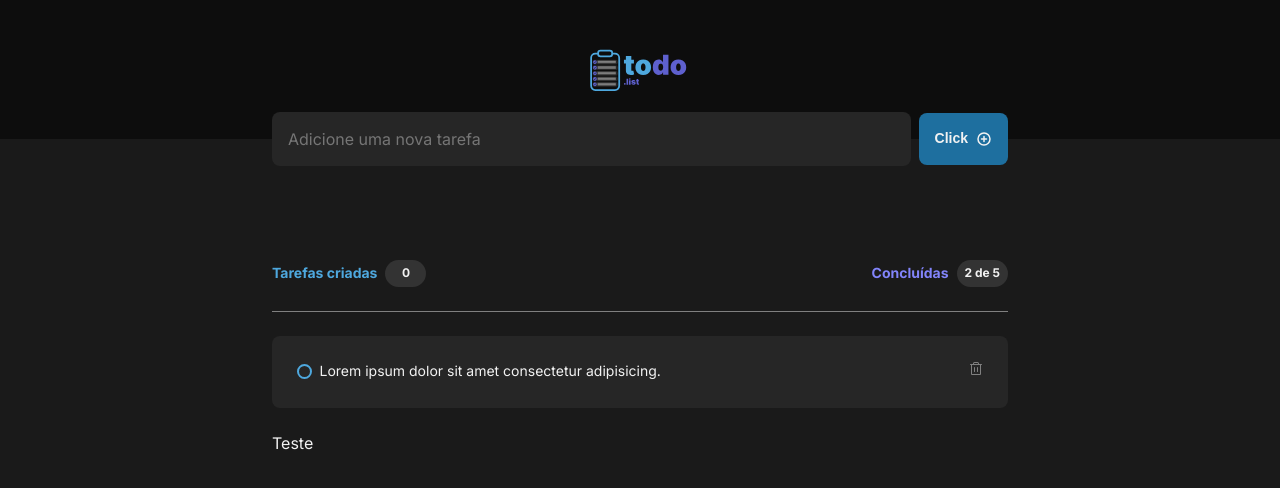
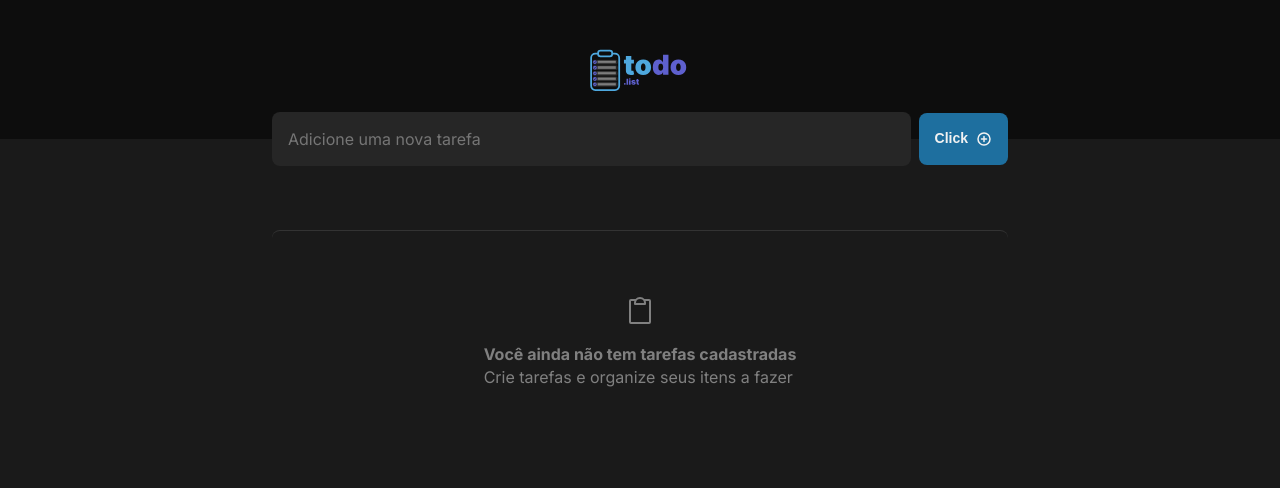
Before and after one commit to leosgarbi/react-to-do-list, a React (Vite) app: page / in a window 1280 px wide. Shown: the top 488 px of the page. Built offline with nearby package versions, Linux system fonts and the light colour scheme.

Commit message:
feat: create empty content

```diff
--- a/src/App.tsx
+++ b/src/App.tsx
@@ -3,7 +3,7 @@ import * as Styled from './App.styled';
 import { Header } from './components/Header';
 import { Input } from './components/Input';
 import { Button } from './components/Input/components/Button';
-import Task from './components/Task';
+import { Empty } from './components/Task/components/Empty';
 import './global.css';
 
 export default function App() {
@@ -20,7 +20,7 @@ export default function App() {
           </Button>
         </Styled.Container>
 
-        <Task name={'Teste'} />
+        <Empty />
       </Styled.Content>
     </Styled.Main>
   );
--- a/src/components/Task/components/Empty/index.tsx
+++ b/src/components/Task/components/Empty/index.tsx
@@ -1,13 +1,14 @@
-import styles from './Empty.module.css';
+import { Clipboard } from '@phosphor-icons/react';
+import * as Styled from './styled';
 
 export function Empty() {
   return (
-    <div className={styles.container}>
-      <img src='/clipboard.png' alt='ícone de prancheta' />
-      <p>
+    <Styled.Container>
+      <Clipboard size={32} />
+      <Styled.TextInfo>
         <strong>Você ainda não tem tarefas cadastradas</strong>
         Crie tarefas e organize seus itens a fazer
-      </p>
-    </div>
+      </Styled.TextInfo>
+    </Styled.Container>
   );
 }
--- a/src/components/Task/components/Empty/styled.ts
+++ b/src/components/Task/components/Empty/styled.ts
@@ -0,0 +1,24 @@
+import styled from 'styled-components';
+
+export const Container = styled.div`
+  padding: 4rem 1rem;
+
+  border-top: 1px solid var(--gray-400);
+  border-radius: 8px;
+
+  display: flex;
+  flex-direction: column;
+  align-items: center;
+  gap: 1rem;
+
+  color: var(--gray-300);
+
+  img {
+    width: 50px;
+  }
+`;
+
+export const TextInfo = styled.p`
+  display: flex;
+  flex-direction: column;
+`;
```
